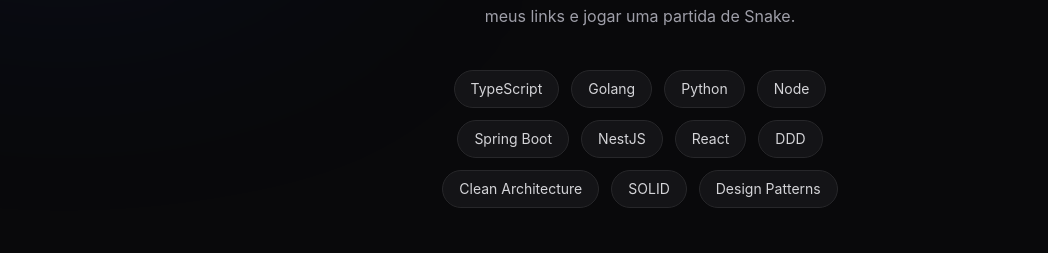
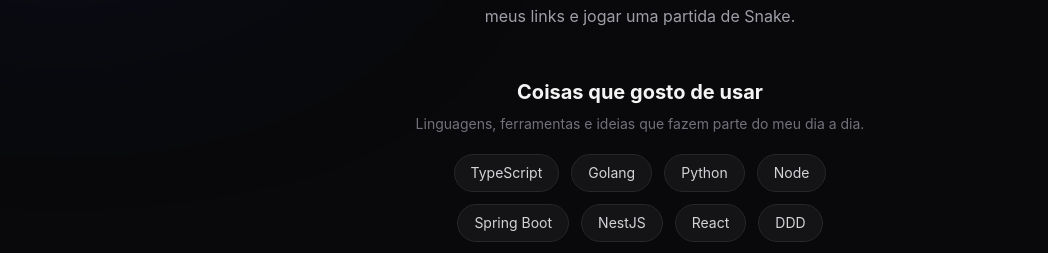
Before and after one commit to marcosfrancomarinho/meu-perfil, a React (Vite) app: page / in a window 1280 px wide. Shown: the part 502-755 px from the top of the page, without its empty margins (0-1048 px from the left). Built offline with nearby package versions, Linux system fonts and the light colour scheme.

Commit message:
refactor: explain technology list in plain language

```diff
--- a/src/components/TechStack.tsx
+++ b/src/components/TechStack.tsx
@@ -7,9 +7,23 @@
 
 export function TechStack({ techs, startDelay = 0.5 }: TechStackProps) {
   return (
-    <div className='mt-8 flex flex-wrap justify-center gap-2 sm:mt-10 sm:gap-3'>
+    <section aria-labelledby='tech-title' className='mt-10 w-full text-center sm:mt-12'>
+      <motion.h2
+        id='tech-title'
+        initial={{ opacity: 0 }}
+        animate={{ opacity: 1 }}
+        transition={{ delay: startDelay }}
+        className='text-lg font-bold text-zinc-100 sm:text-xl'
+      >
+        Coisas que gosto de usar
+      </motion.h2>
+      <p className='mt-2 text-xs leading-5 text-zinc-500 sm:text-sm'>
+        Linguagens, ferramentas e ideias que fazem parte do meu dia a dia.
+      </p>
+
+      <div className='mt-5 flex flex-wrap justify-center gap-2 sm:gap-3'>
         {techs.map((tech, index) => (
-        <motion.div
+          <motion.span
             key={tech}
             initial={{ opacity: 0, scale: 0 }}
             animate={{ opacity: 1, scale: 1 }}
@@ -18,8 +32,9 @@
             className='rounded-full border border-zinc-800 bg-zinc-900/80 px-3 py-1.5 text-xs text-zinc-300 backdrop-blur sm:px-4 sm:py-2 sm:text-sm'
           >
             {tech}
-        </motion.div>
+          </motion.span>
         ))}
       </div>
+    </section>
   );
 }
```
Lines whose indentation alone changed are shown as unchanged.
